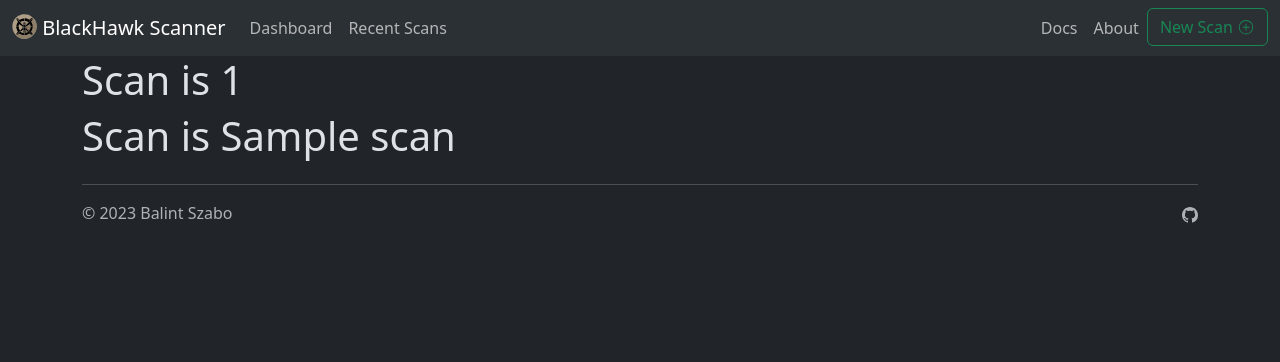
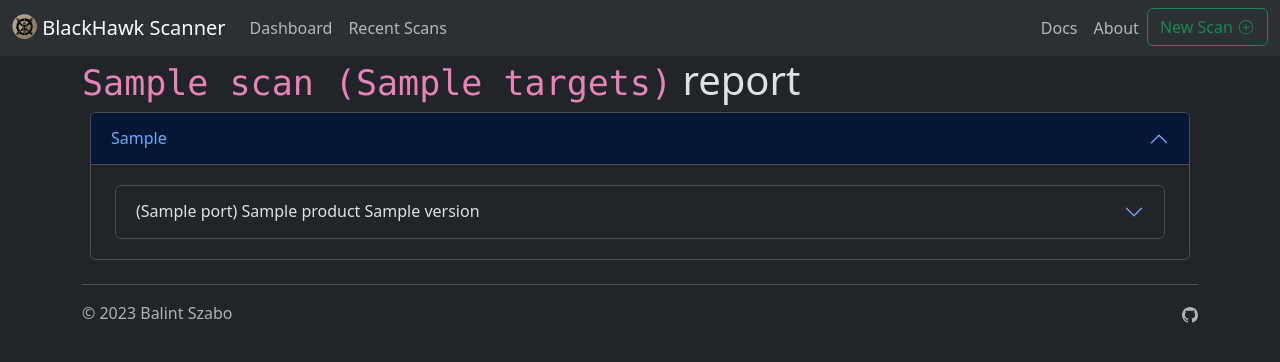
Before and after one commit to bsdrip/BlackHawk, a Django app: template VulnerabilityScanner/templates/VulnerabilityScanner/scan_details.html in a window 1280 px wide. Shown: the top 362 px of the page. Run offline with Django 4.2, Linux system fonts and the light colour scheme; the template is opened without the code that fills it: most values are stand-ins (such as "Sample title", 1, 10 or a date in 2020); data that the repository does not hold is empty; parts of the project's set-up code (start-up, migrations or seed data) failed here and were passed over; some libraries are stand-ins or nearby versions.

Commit message:
feat(VS/scan_details): fill scan_details view with useful info

```diff
--- a/VulnerabilityScanner/templates/VulnerabilityScanner/scan_details.html
+++ b/VulnerabilityScanner/templates/VulnerabilityScanner/scan_details.html
@@ -2,6 +2,79 @@
 {% load custom_filters %}
 
 {% block content %}
-<h1>Scan is {{ id }}</h1>
-<h1>Scan is {{ scan.scan_title }}</h1>
+<h1><code>{{ scan.scan_title }} ({{ scan.targets }})</code> report</h1>
+
+{% if scan.result_json.vulnerabilities %}
+{% for vuln in scan.result_json.vulnerabilities %}
+<div class="accordion m-2">
+  <div class="accordion-item">
+    <h2 class="accordion-header">
+      <button class="accordion-button" type="button" data-bs-toggle="collapse" data-bs-target="#_{{ vuln.ip|replace_dots }}" aria-expanded="true" aria-controls="flush-collapseOne">
+        {{ vuln.ip }}
+      </button>
+    </h2>
+    <div id="_{{ vuln.ip|replace_dots }}" class="accordion-collapse collapse show">
+      <div class="accordion-body">
+        <div class="list-group">
+          <div class="accordion m-1">
+          <!-- PORT -->
+            {% for port in vuln.ports %}
+            <div class="accordion-item">
+              <h2 class="accordion-header">
+                <button class="accordion-button collapsed" type="button" data-bs-toggle="collapse" data-bs-target="#_{{ vuln.ip|replace_dots }}-{{ port.port }}" aria-expanded="true" aria-controls="panelsStayOpen-collapseOne">
+                  ({{ port.port }}) {{ port.service.product }} {{ port.service.version }}
+                  {% if port.vuln_numbers.critical_issues > 0 %}
+                  <span class="badge rounded-pill" style="margin:5px; background-color:purple;">{{ port.vuln_numbers.critical_issues }}</span>
+                  {% endif %}
+                  {% if port.vuln_numbers.high_issues > 0 %}
+                  <span class="badge bg-danger rounded-pill" style="margin:5px;">{{ port.vuln_numbers.high_issues }}</span>
+                  {% endif %}
+                  {% if port.vuln_numbers.medium_issues > 0 %}
+                  <span class="badge bg-warning rounded-pill" style="margin:5px;">{{ port.vuln_numbers.medium_issues }}</span>
+                  {% endif %}
+                  {% if port.vuln_numbers.low_issues > 0 %}
+                  <span class="badge bg-info rounded-pill" style="margin:5px;">{{ port.vuln_numbers.low_issues }}</span>
+                  {% endif %}
+                  {% if port.vuln_numbers.info_issues > 0 %}
+                  <span class="badge bg-light rounded-pill" style="margin:5px;color:black">{{ port.vuln_numbers.info_issues }}</span>
+                  {% endif %}
+                </button>
+              </h2>
+              <div id="_{{ vuln.ip|replace_dots }}-{{ port.port }}" class="accordion-collapse collapse">
+                <div class="accordion-body">
+                  <div class="accordion m-1">
+                  <!-- CVE -->
+                    {% for cve in port.cves %}
+                    <div class="accordion-item">
+                      <h2 class="accordion-header">
+                        <button class="accordion-button {% if cve.data.cvss.baseScore < 9.0 and cve.data.cvss.baseScore >= 7.0 %}bg-danger{% elif cve.data.cvss.baseScore < 7.0 and cve.data.cvss.baseScore >= 4.0 %}bg-warning{% elif cve.data.cvss.baseScore < 4.0 and cve.data.cvss.baseScore >= 0.1 %}bg-info{% elif cve.data.cvss.baseScore == 0.0 %}bg-light{% endif %}" type="button" data-bs-toggle="collapse" data-bs-target="#_{{ vuln.ip|replace_dots }}-{{ port.port }}-{{ cve.cve }}" aria-expanded="false" aria-controls="panelsStayOpen-collapseOne" style="color:black;{% if cve.data.cvss.baseScore >= 9.0 %}background-color:purple;{% endif %}" >
+                          {{ cve.cve }}
+                        </button>
+                      </h2>
+                      <div id="_{{ vuln.ip|replace_dots }}-{{ port.port }}-{{ cve.cve }}" class="accordion-collapse collapse show">
+                        <div class="accordion-body">
+                          <p data-toggle="tooltip" title="Version: {{ cve.data.cvss.version }}&#013;Attack Vector: {{ cve.data.cvss.attackVector }}&#013;Attack Complexity: {{ cve.data.cvss.attackComplexity }}&#013;Privileges Required: {{ cve.data.cvss.privilegesRequired }}&#013;User Interaction: {{ cve.data.cvss.userInteraction }}&#013;Scope: {{ cve.data.cvss.scope }}&#013;Confidentiality Impact: {{ cve.data.cvss.confidentialityImpact }}&#013;Integrity Impact: {{ cve.data.cvss.integrityImpact }}&#013;Availability Impact: {{ cve.data.cvss.availabilityImpact }}">CVSS Vector: <code>{{ cve.data.cvss.vectorString }}</code></p>
+                          <p>CVSS Score: <code>{{ cve.data.cvss.baseScore }}</code></p>
+                          <p>Description: {{ cve.data.description }}</p>
+                          <p><a href="https://nvd.nist.gov/vuln/detail/{{ cve.cve }}" target="_blank">More info</a></p>
+                        </div>
+                      </div>
+                    </div>
+                    {% endfor %}
+                  </div>
+                </div>
+              </div>
+            </div>
+            {% endfor %}
+          </div>
+        </div>
+      </div>
+    </div>
+  </div>
+</div>
+{% endfor %}
+{% else %}
+<h2>No vulnerabilities found</h2>
+{% endif %}
+
 {% endblock %}
--- a/VulnerabilityScanner/views.py
+++ b/VulnerabilityScanner/views.py
@@ -76,6 +76,5 @@
         'VulnerabilityScanner/scan_details.html',
         {
             'scan': scan,
-            'id': scan_id,
         },
     )
```
